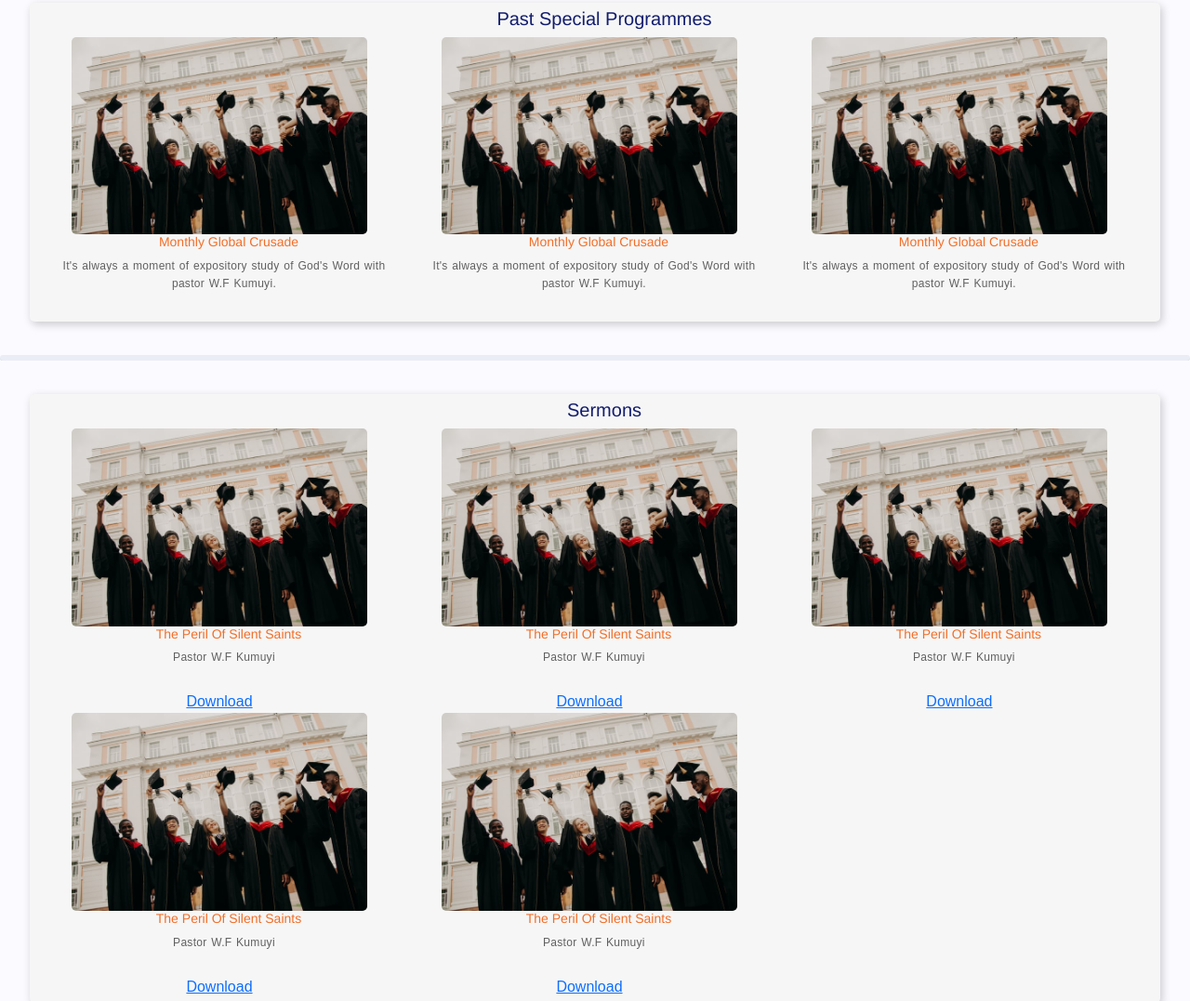
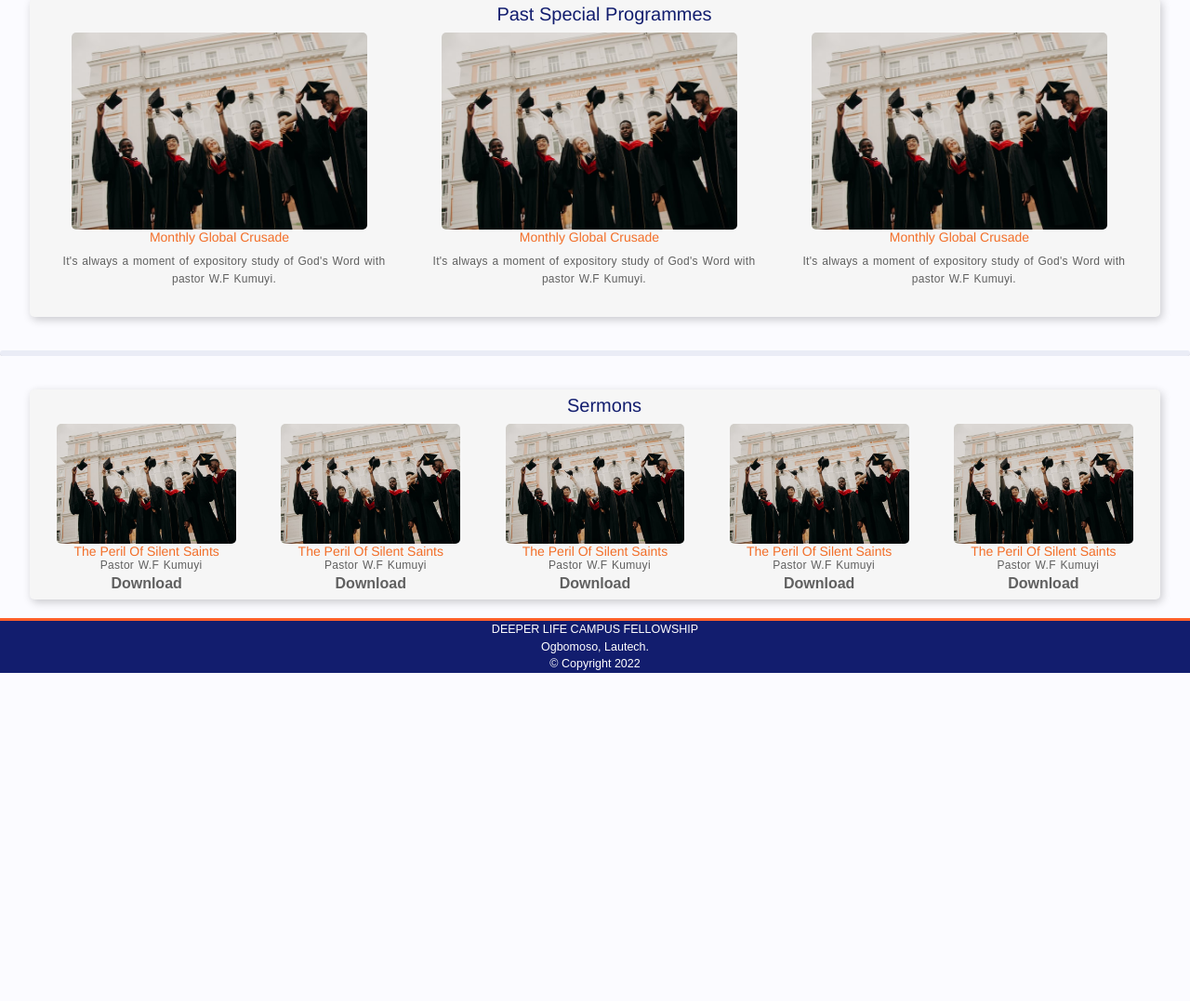
Before and after one commit to Atandagideon/DLCF-OGBOMOSO, a plain HTML site: page Archive.html in a window 1280 px wide. Shown: the part 976-2053 px from the top of the page at 93% size. After the commit the page ends 1716 px from the top, so only its background shows below. Drawn offline with nearby package versions, Linux system fonts and the light colour scheme; a web font is replaced by a local one.

Commit message:
Add files via upload

```diff
--- a/CSS/style.css
+++ b/CSS/style.css
@@ -151,6 +151,10 @@ body{
 				font-size: 15.5px;
 }
 
+.details h4{
+	margin-left: -20px;
+}
+
 .about-dlcf img{
 	float: right;
 	margin-left: 20px;
@@ -211,6 +215,10 @@ body{
 	height: 150px;
 	border: 0px solid none;
 	border-radius: 100%;
+}
+
+.Catalogue h3{
+	font-size: 16px;
 }
 
 hr.rounded {
@@ -311,6 +319,28 @@ hr.rounded {
 
 .All:hover{
 				font-size: 20px;
+}
+
+.sermons p{
+	margin-bottom: -12px;
+}
+
+.sermons h4{
+	margin-bottom: -3px;
+}
+
+.sermon-download{
+  with: 130px;
+  backgroundcolor: #0d6efd;
+  text-decoration: none;
+  color: #606060;
+  margin-bottom: 15px;
+  font-weight: bold;
+  paddig: 10px;
+  text-align: center;
+  bordr: 1px solid #0d6efd;
+  border-adius: 4px;
+  box-shaow: 0 1px 3px 0 rgba(0, 0, 0, 0.5);
 }
 
 /*  {
@@ -485,3 +515,24 @@ ul.breadcrumb li a:hover {
 		width: 25%;
 	}
 }
+
+@media only screen and (min-width: 360px ) {
+	.sermons-float{
+		float: left;
+		width: 50%;
+	}
+}
+
+@media only screen and (min-width: 640px ) {
+	.sermons-float{
+		float: left;
+		width: 25%;
+	}
+}
+
+@media only screen and (min-width: 1100px ) {
+	.sermons-float{
+		float: left;
+		width: 20%;
+	}
+}
```
Also changed, not shown: CSS/library.css (+12 -7 lines).
